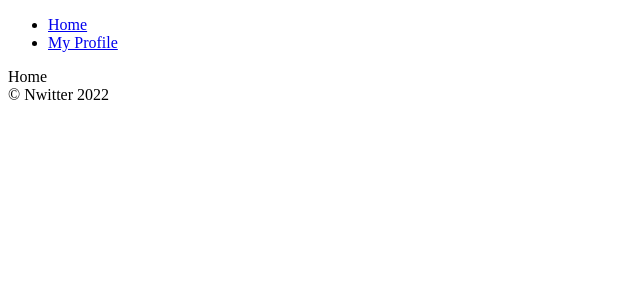
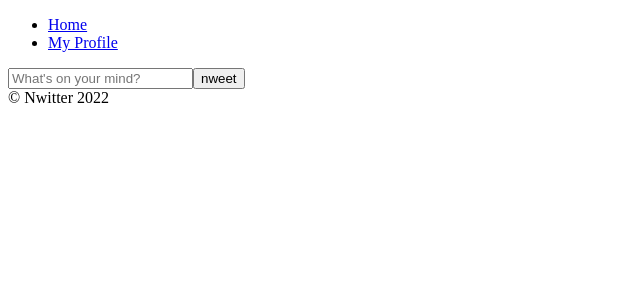
Before and after one commit to tomatophobia/firebase-flutter-playground, a React (Create React App) app: page /#/ in a window 1280 px wide. Shown: the top 300 px of the page, without its empty margins (0-640 px from the left). Built offline with nearby package versions, Linux system fonts and the light colour scheme; no server answers; sample sign-in values are in the browser's storage.

Commit message:
강의 ~ #3.1, fireStore 사용

```diff
--- a/src/fbase.js
+++ b/src/fbase.js
@@ -1,6 +1,8 @@
 // Import the functions you need from the SDKs you need
 import {initializeApp} from "firebase/app";
 import {getAuth} from "firebase/auth";
+import {getFirestore} from "firebase/firestore";
+
 
 // TODO: Add SDKs for Firebase products that you want to use
 // https://firebase.google.com/docs/web/setup#available-libraries
@@ -16,6 +18,7 @@
 };
 
 // Initialize Firebase
-initializeApp(firebaseConfig);
+const app = initializeApp(firebaseConfig);
 
-export const authService = getAuth();
+export const authService = getAuth(app);
+export const dbService = getFirestore(app);
--- a/src/routes/Home.js
+++ b/src/routes/Home.js
@@ -1,4 +1,29 @@
-import React from "react";
+import React, {useState} from "react";
+import {dbService} from "fbase";
+import {collection, addDoc} from "firebase/firestore";
 
-const Home = () => <span>Home</span>;
+
+const Home = () => {
+  const [nweet, setNweet] = useState("")
+  const onSubmit = async (event) => {
+    event.preventDefault();
+    await addDoc(collection(dbService, "nweets"), {
+      nweet,
+      createdAt: Date.now()
+    })
+    setNweet("");
+  }
+  const onChange = (event) => {
+    const {target: {value}} = event;
+    setNweet(value);
+  }
+  return (
+      <div>
+        <form onSubmit={onSubmit}>
+          <input value={nweet} onChange={onChange} type="text" placeholder="What's on your mind?" maxLength={120}/>
+          <input type="submit" value="nweet"/>
+        </form>
+      </div>
+  );
+}
 export default Home;
```
